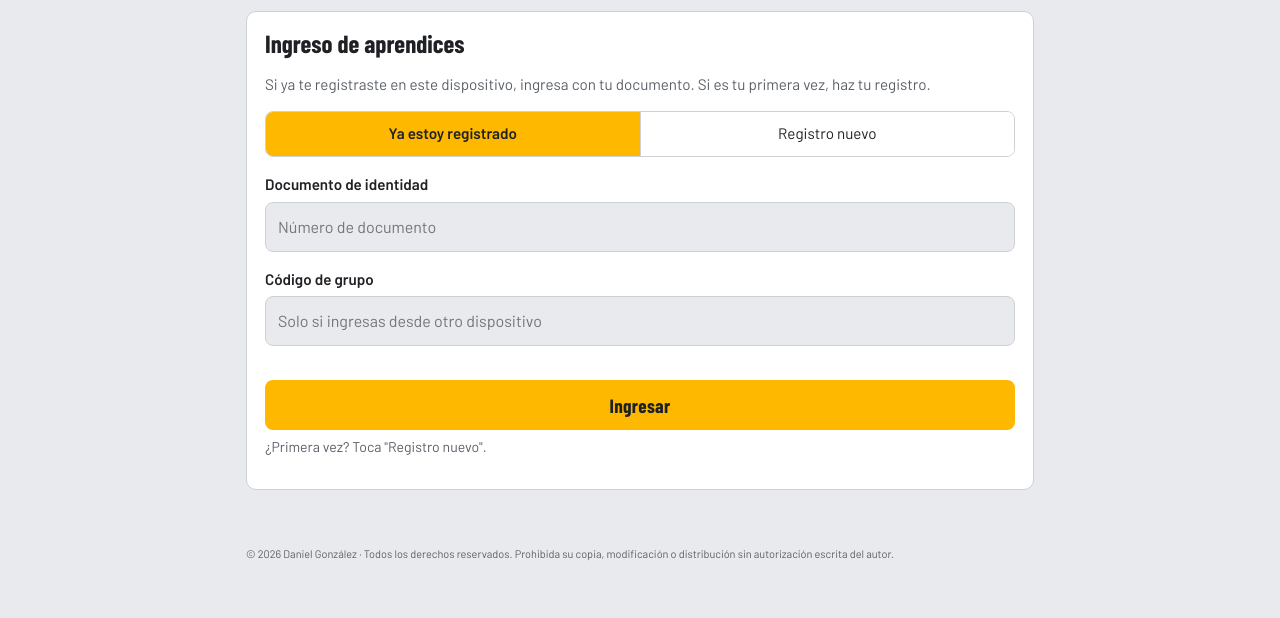
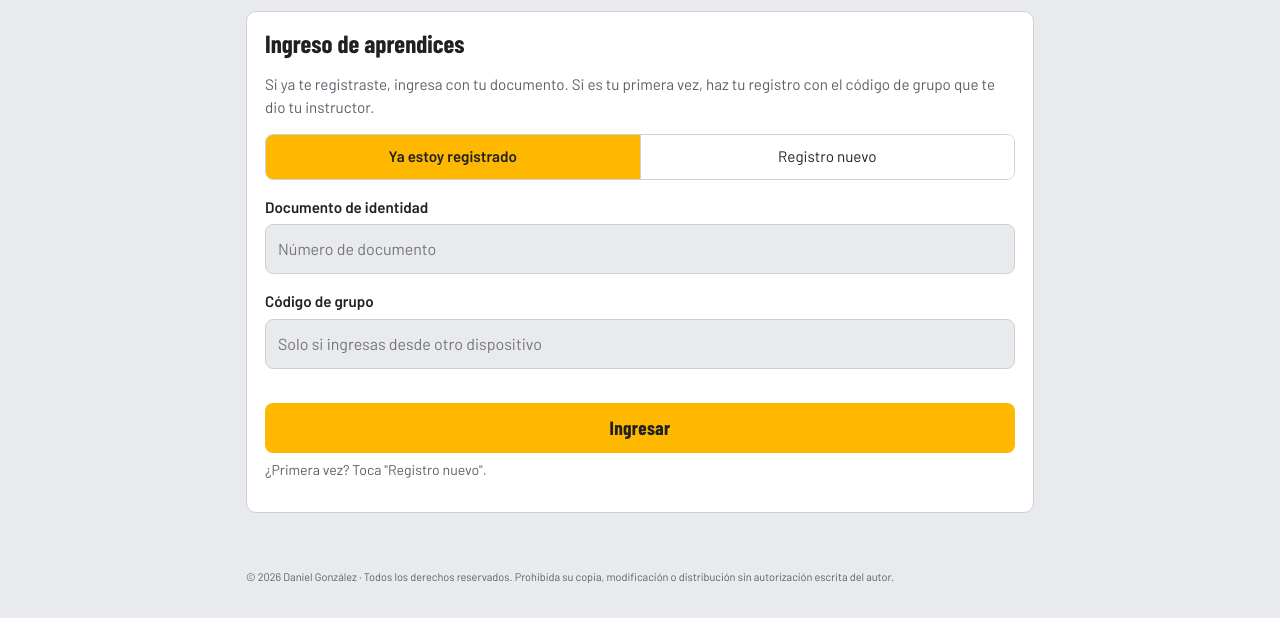
Before and after one commit to FormacionMaquinaria/formacion, a plain HTML site: page index.html in a window 1280 px wide. Shown: the part 189-807 px from the top of the page. Drawn offline with nearby package versions, Linux system fonts and the light colour scheme.

Commit message:
Texto de ingreso con código de grupo

```diff
--- a/index.html
+++ b/index.html
@@ -52,7 +52,7 @@ function render(){
  var hero='<div class="card hero">'+(m&&m.logo?'<img src="'+m.logo+'" alt="Logo de la institución">':'')+'<div><h1>Formación en maquinaria amarilla</h1>'+(m?'<p>'+EG.esc(m.institucion)+'</p>':'<p>Plataforma de formación técnica</p>')+'</div></div>';
  var f=EG.formacion();
  if(!EG.reg||!f){
-  app.innerHTML=hero+'<div class="card"><h2>Ingreso de aprendices</h2><p class="mute">Si ya te registraste en este dispositivo, ingresa con tu documento. Si es tu primera vez, haz tu registro.</p>'+EG.formHTML(null,'Ingresar a mi formación')+'</div>';
+  app.innerHTML=hero+'<div class="card"><h2>Ingreso de aprendices</h2><p class="mute">Si ya te registraste, ingresa con tu documento. Si es tu primera vez, haz tu registro con el código de grupo que te dio tu instructor.</p>'+EG.formHTML(null,'Ingresar a mi formación')+'</div>';
   EG.showF();return;
  }
  var apps=f.apps.map(function(id){var a=APPS[id];return a?'<a class="app" href="'+a.ruta+'"><b>'+a.nombre+'</b><span class="mute">'+a.desc+'</span></a>':'';}).join('');
```
